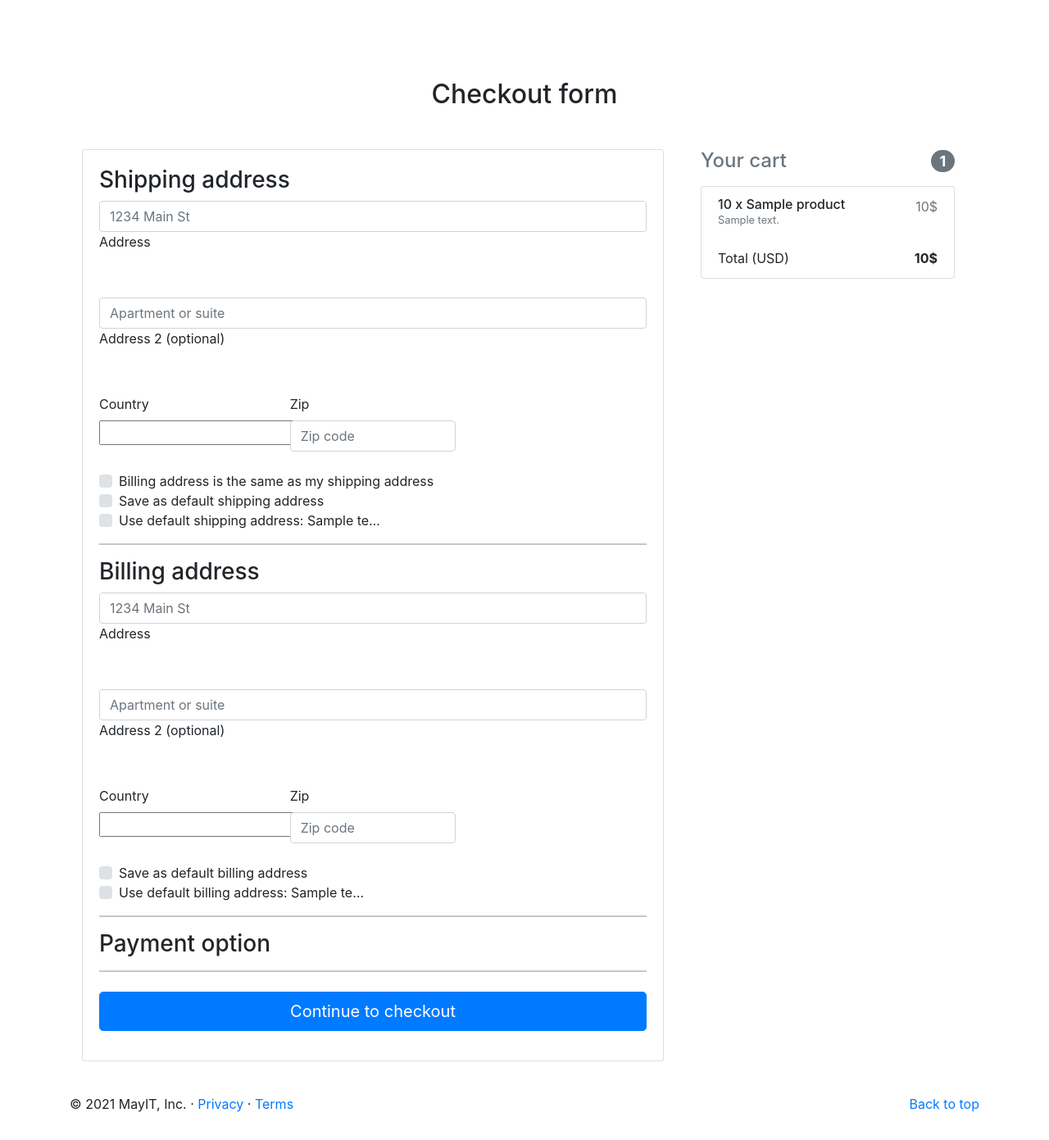
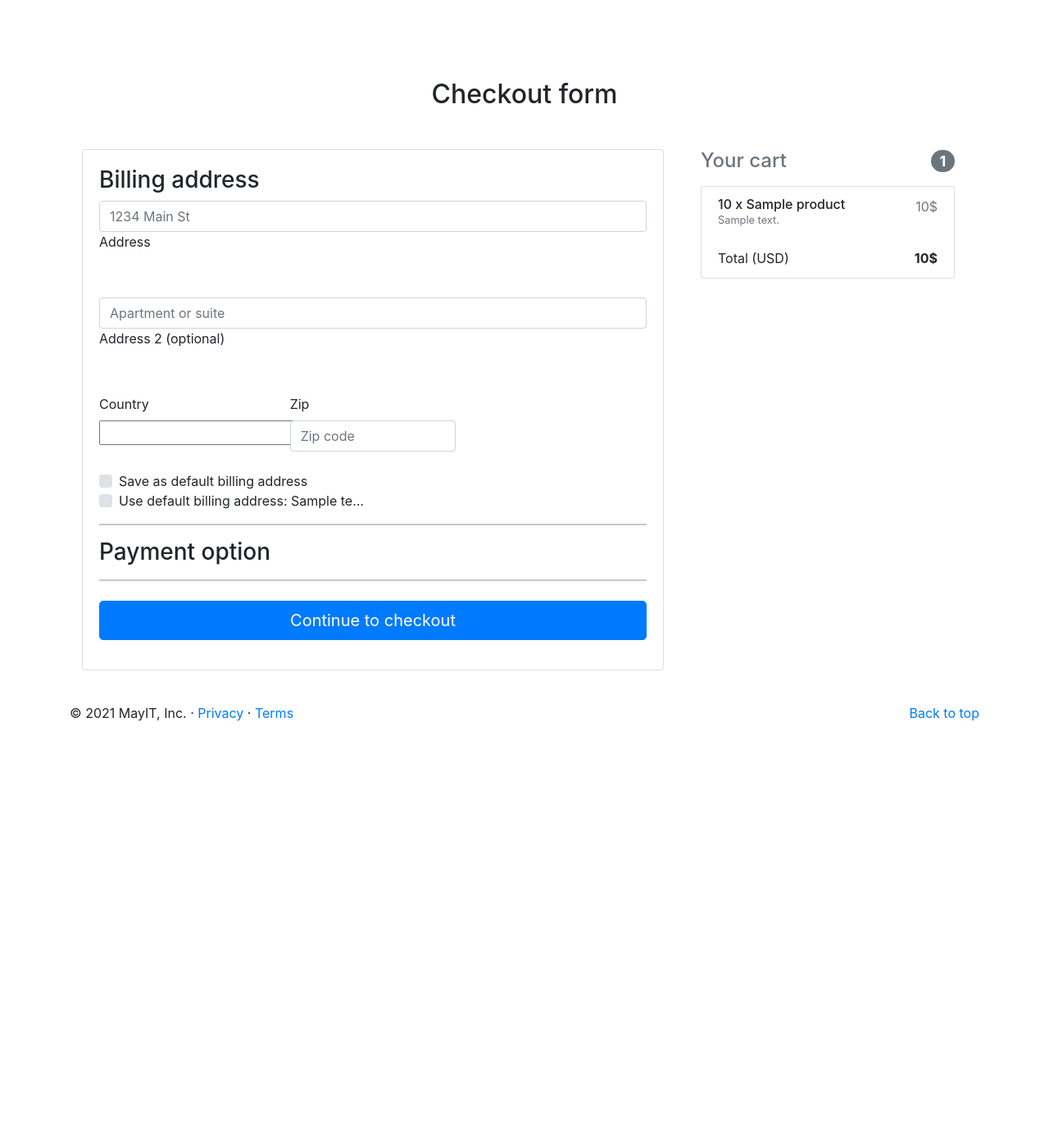
Before and after one commit to Mayson90/Otus, a Django app: template django_ecommerce/templates/checkout.html in a window 1280 px wide. Shown: the part 75-1466 px from the top of the page at 82% size. After the commit the page ends 955 px from the top, so only its background shows below. Run offline with Django 3.2, Linux system fonts and the light colour scheme; the template is opened without the code that fills it: most values are stand-ins (such as "Sample title", 1, 10 or a date in 2020); form fields are guessed from the names that the template uses; some libraries are stand-ins or nearby versions.

Commit message:
fix cart items count, improving admin order panel, remove shipping address

```diff
--- a/django_ecommerce/django_ecommerce/settings.py
+++ b/django_ecommerce/django_ecommerce/settings.py
@@ -162,4 +162,5 @@ INTERNAL_IPS = [
     '127.0.0.1',
 ]
 
-STRIPE_SECRET_KEY = 'sk_test_4eC39HqLyjWDarjtT1zdp7dc'
+STRIPE_SECRET_KEY = 'sk_test_51JSInCBJEhiNsMQCqvZuJ2P1YLbOt4JavbBQL9lulzAY0Rfs7MCL9K85AJjpMbj6z6iEPlmt6vMxPuvKPrZgGfeH00FNjGCWos'
+STRIPE_PUBLIC_KEY = 'pk_test_51JSInCBJEhiNsMQChVDsFt5lsZsGEPoHsYvEeEgiwPDkjXul3s4doAuNVVcAHAxxLgrx4KjwJFgu0lg3Y9u7Mf3P00If3zQoKk'
--- a/django_ecommerce/templates/checkout.html
+++ b/django_ecommerce/templates/checkout.html
@@ -11,67 +11,6 @@
                 <div class="card">
                     <form method="POST" class="card-body">
                         {% csrf_token %}
-
-                        <h3>Shipping address</h3>
-
-                        <div class='hideable_shipping_form'>
-
-                            <div class="md-form mb-5">
-                                <input type='text' placeholder='1234 Main St' id='shipping_address'
-                                       name='shipping_address' class='form-control'/>
-                                <label for="shipping_address" class="">Address</label>
-                            </div>
-
-                            <div class="md-form mb-5">
-                                <input type='text' placeholder='Apartment or suite' id='shipping_address2'
-                                       name='shipping_address2' class='form-control'/>
-                                <label for="shipping_address2" class="">Address 2 (optional)</label>
-                            </div>
-
-                            <div class="row">
-                                <div class="col-lg-4 col-md-12 mb-4">
-                                    <label for="country">Country</label>
-                                    {{ form.shipping_country }}
-                                    <div class="invalid-feedback">
-                                        Please select a valid country.
-                                    </div>
-                                </div>
-                                <div class="col-lg-4 col-md-6 mb-4">
-                                    <label for="shipping_zip">Zip</label>
-                                    <input type='text' placeholder='Zip code' id='shipping_zip' name='shipping_zip'
-                                           class='form-control'/>
-                                    <div class="invalid-feedback">
-                                        Zip code required.
-                                    </div>
-                                </div>
-                            </div>
-
-                            <div class="custom-control custom-checkbox">
-                                <input type="checkbox" class="custom-control-input" name="same_billing_address"
-                                       id="same_billing_address">
-                                <label class="custom-control-label" for="same_billing_address">Billing address is the
-                                    same as my shipping address</label>
-                            </div>
-                            <div class="custom-control custom-checkbox">
-                                <input type="checkbox" class="custom-control-input" name="set_default_shipping"
-                                       id="set_default_shipping">
-                                <label class="custom-control-label" for="set_default_shipping">Save as default shipping
-                                    address</label>
-                            </div>
-
-                        </div>
-
-                        {% if default_shipping_address %}
-                        <div class="custom-control custom-checkbox">
-                            <input type="checkbox" class="custom-control-input" name="use_default_shipping"
-                                   id="use_default_shipping">
-                            <label class="custom-control-label" for="use_default_shipping">Use default shipping address:
-                                {{ default_shipping_address.street_address|truncatechars:10 }}</label>
-                        </div>
-                        {% endif %}
-
-                        <hr>
-
                         <h3>Billing address</h3>
 
                         <div class='hideable_billing_form'>
@@ -160,19 +99,9 @@
 
 {% block extra_scripts %}
 <script>
-    var hideable_shipping_form = $('.hideable_shipping_form');
     var hideable_billing_form = $('.hideable_billing_form');
 
-    var use_default_shipping = document.querySelector("input[name=use_default_shipping]");
     var use_default_billing = document.querySelector("input[name=use_default_billing]");
-
-    use_default_shipping.addEventListener('change', function () {
-        if (this.checked) {
-            hideable_shipping_form.hide();
-        } else {
-            hideable_shipping_form.show();
-        }
-    })
 
     use_default_billing.addEventListener('change', function () {
         if (this.checked) {
```
Also changed, not shown: django_ecommerce/main/admin.py (+37 -2 lines), django_ecommerce/main/forms.py (+0 -12 lines), django_ecommerce/main/models.py (+2 -10 lines), django_ecommerce/main/templatetags/cart_template_tags.py (+5 -9 lines), django_ecommerce/main/views.py (+9 -75 lines), django_ecommerce/main/migrations/0010_auto_20210825_1703.py (added), django_ecommerce/main/migrations/0011_auto_20210825_1745.py (added), django_ecommerce/main/migrations/0012_auto_20210825_1807.py (added), django_ecommerce/main/migrations/0013_auto_20210825_1939.py (added).
